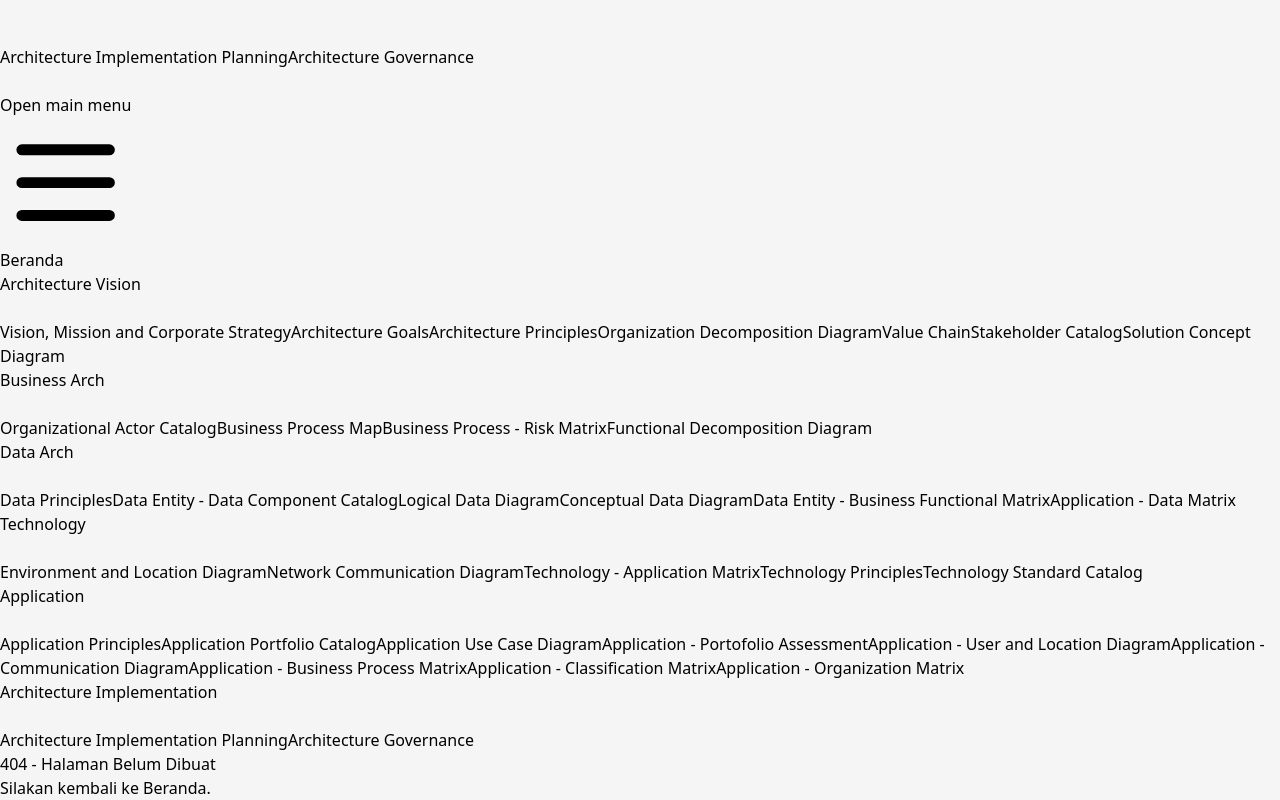
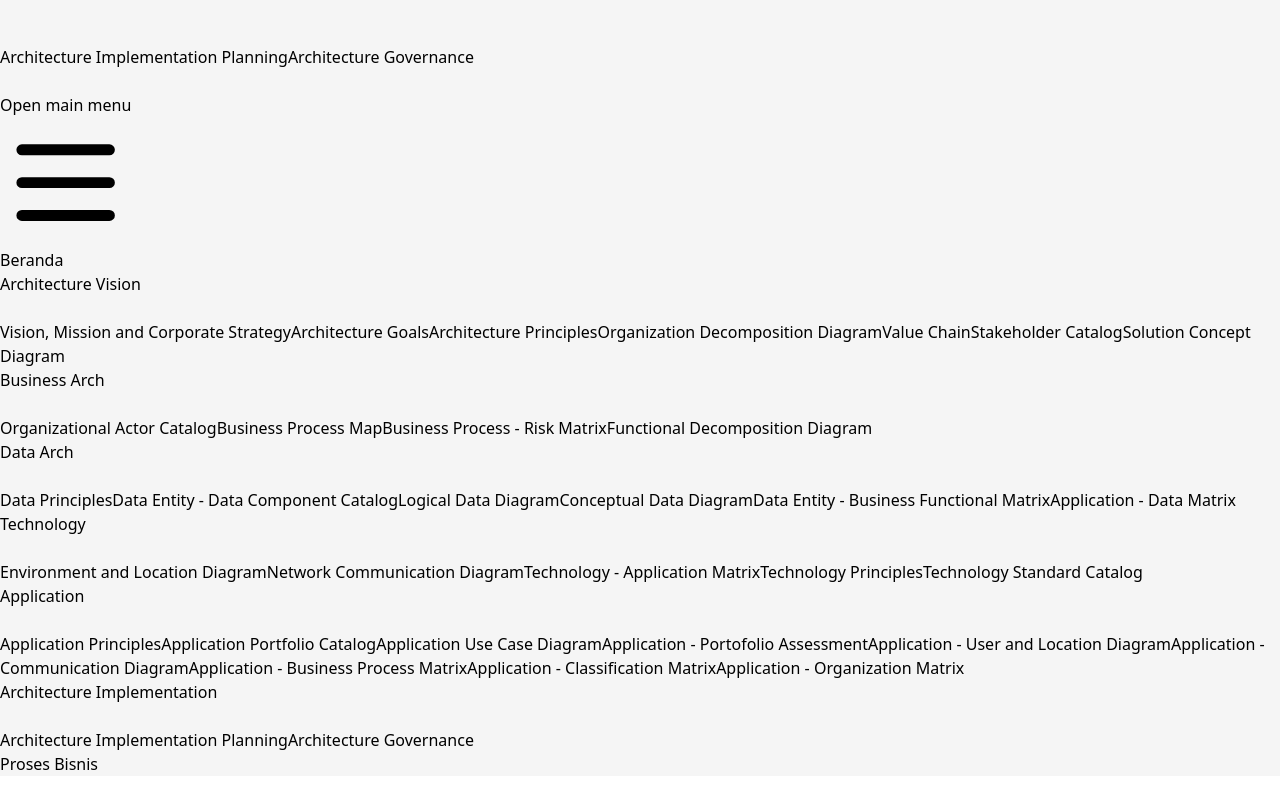
Before and after one commit to naomiguen/EA-MAGANG-BMKG, a React (Vite) app: page /business/process in a window 1280 px wide. Shown: the part 8019-8819 px from the top of the page. After the commit the page ends 8795 px from the top, so only its background shows below. Built offline with nearby package versions, Linux system fonts and the light colour scheme; no server answers.

Commit message:
add: business process

```diff
--- a/src/App.jsx
+++ b/src/App.jsx
@@ -24,7 +24,8 @@ import TechnologyEnvironmentDiagram from "./pages/TechnologyEnvironmentDiagram";
 import TechnologyPrinciples from "./pages/TechnologyPrinciples";
 import AppDataMatrixPage from "./pages/AppDataMatrixPage";
 import ConceptualDiagramPage from "./pages/ConceptualPage";
-import BusinessProcessRiskMatrix from "./pages/BusinessProcessRiskMatrix"
+import BusinessProcessRiskMatrix from "./pages/BusinessProcessRiskMatrix";
+import BusinessProcessPage from "./pages/BusinessProcess";
 import TechnologyNetworkDiagram from "./pages/TechnologyNetworkDiagram";
 import TechnologyAppMatrix from "./pages/TechnologyAppMatrix";
 import SolutionConceptPage from "./pages/SolutionConceptPage";
@@ -57,6 +58,7 @@ function App() {
           <Route path="/vision/solution" element={<SolutionConceptPage />} />
           <Route path="/business/organizational" element={<OrgStructurePage />} />
           <Route path="/business/functional" element={<FunctionalDecompositionPage />} />
+          <Route path="/business/process" element={<BusinessProcessPage />} />
           <Route path="/data/dataprinciples" element={<DataPrinciplesPage />} />
           <Route path="/data/component" element={<DataEntityPage />} />
           <Route path="/data/logical" element={<LogicalDataDiagram />} />
--- /dev/null
+++ b/src/pages/BusinessProcess.jsx
@@ -0,0 +1,9 @@
+const BusinessProcessPage = () => {
+  return (
+    <div>
+      <h1>Proses Bisnis</h1>
+    </div>
+  );
+};
+
+export default BusinessProcessPage;
--- a/vite.config.js
+++ /dev/null
@@ -1,8 +0,0 @@
-import { defineConfig } from 'vite'
-import react from '@vitejs/plugin-react'
-import svgr from 'vite-plugin-svgr'
-
-// https://vite.dev/config/
-export default defineConfig({
-  plugins: [react(), svgr()],
-})
```
Also changed, not shown: src/assets/business-process-0-1.svg (added), 1 other file (tests, documents, lock files or other folders).
